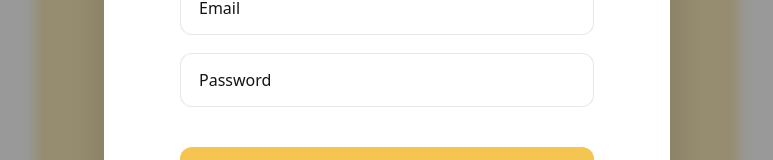
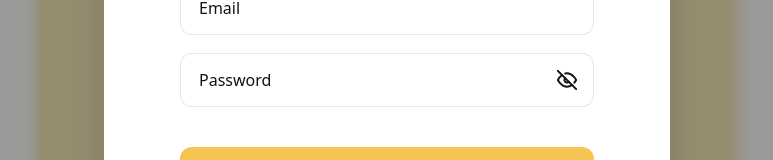
Before and after one commit to vitalii-cherukha/learn-lingo, a React (Vite) app: page / in a window 1280 px wide. Both pictures are taken after a click on the button "Log in". Shown: the part 384-544 px from the top of the page, without its empty margins (253-1026 px from the left). Built offline with nearby package versions, Linux system fonts and the light colour scheme.

Commit message:
add show and hide password

```diff
--- a/src/components/common/FormLogIn/FormLogIn.module.css
+++ b/src/components/common/FormLogIn/FormLogIn.module.css
@@ -43,6 +43,14 @@
   left: 5px;
 }
 
+.icon {
+  position: absolute;
+  top: 17px;
+  right: 17px;
+  fill: none;
+  stroke: var(--color-primary);
+}
+
 .btn {
   margin-top: 22px;
   border-radius: 12px;
--- a/src/components/common/FormLogIn/FormLogIn.tsx
+++ b/src/components/common/FormLogIn/FormLogIn.tsx
@@ -2,6 +2,7 @@ import { useForm } from "react-hook-form";
 import * as Yup from "yup";
 import css from "./FormLogIn.module.css";
 import { yupResolver } from "@hookform/resolvers/yup";
+import { useState } from "react";
 
 type Inputs = {
   email: string;
@@ -19,6 +20,9 @@ const registrationSchema = Yup.object().shape({
 });
 
 const FormLogIn = () => {
+  const [showPassword, setShowPassword] = useState(false);
+  const togglePassword = () => setShowPassword((prev) => !prev);
+
   const {
     register,
     handleSubmit,
@@ -50,13 +54,24 @@ const FormLogIn = () => {
         <input
           className={`${css.input} ${errors.password ? css.errorInput : ""}`}
           placeholder="Password"
-          type="password"
+          type={showPassword ? "text" : "password"}
           {...register("password")}
           onFocus={() => clearErrors("password")}
         />
         {errors.password && (
           <p className={css.error}>{errors.password.message}</p>
         )}
+
+        <svg
+          className={css.icon}
+          onClick={togglePassword}
+          width="20"
+          height="20"
+        >
+          <use
+            href={`/sprite.svg#${showPassword ? "icon-eye" : "icon-eye-off"}`}
+          />
+        </svg>
       </div>
 
       <button className={css.btn} type="submit">
--- a/src/components/common/FormRegistration/FormRegistration.module.css
+++ b/src/components/common/FormRegistration/FormRegistration.module.css
@@ -43,6 +43,14 @@
   left: 5px;
 }
 
+.icon {
+  position: absolute;
+  top: 17px;
+  right: 17px;
+  fill: none;
+  stroke: var(--color-primary);
+}
+
 .btn {
   margin-top: 22px;
   border-radius: 12px;
--- a/src/components/common/FormRegistration/FormRegistration.tsx
+++ b/src/components/common/FormRegistration/FormRegistration.tsx
@@ -2,6 +2,7 @@ import { useForm } from "react-hook-form";
 import * as Yup from "yup";
 import css from "./FormRegistration.module.css";
 import { yupResolver } from "@hookform/resolvers/yup";
+import { useState } from "react";
 
 type Inputs = {
   name: string;
@@ -24,6 +25,9 @@ const registrationSchema = Yup.object().shape({
 });
 
 const FormRegistration = () => {
+  const [showPassword, setShowPassword] = useState(false);
+  const togglePassword = () => setShowPassword((prev) => !prev);
+
   const {
     register,
     handleSubmit,
@@ -65,13 +69,24 @@ const FormRegistration = () => {
         <input
           className={`${css.input} ${errors.password ? css.errorInput : ""}`}
           placeholder="Password"
-          type="password"
+          type={showPassword ? "text" : "password"}
           {...register("password")}
           onFocus={() => clearErrors("password")}
         />
         {errors.password && (
           <p className={css.error}>{errors.password.message}</p>
         )}
+
+        <svg
+          className={css.icon}
+          onClick={togglePassword}
+          width="20"
+          height="20"
+        >
+          <use
+            href={`/sprite.svg#${showPassword ? "icon-eye" : "icon-eye-off"}`}
+          />
+        </svg>
       </div>
 
       <button className={css.btn} type="submit">
```
